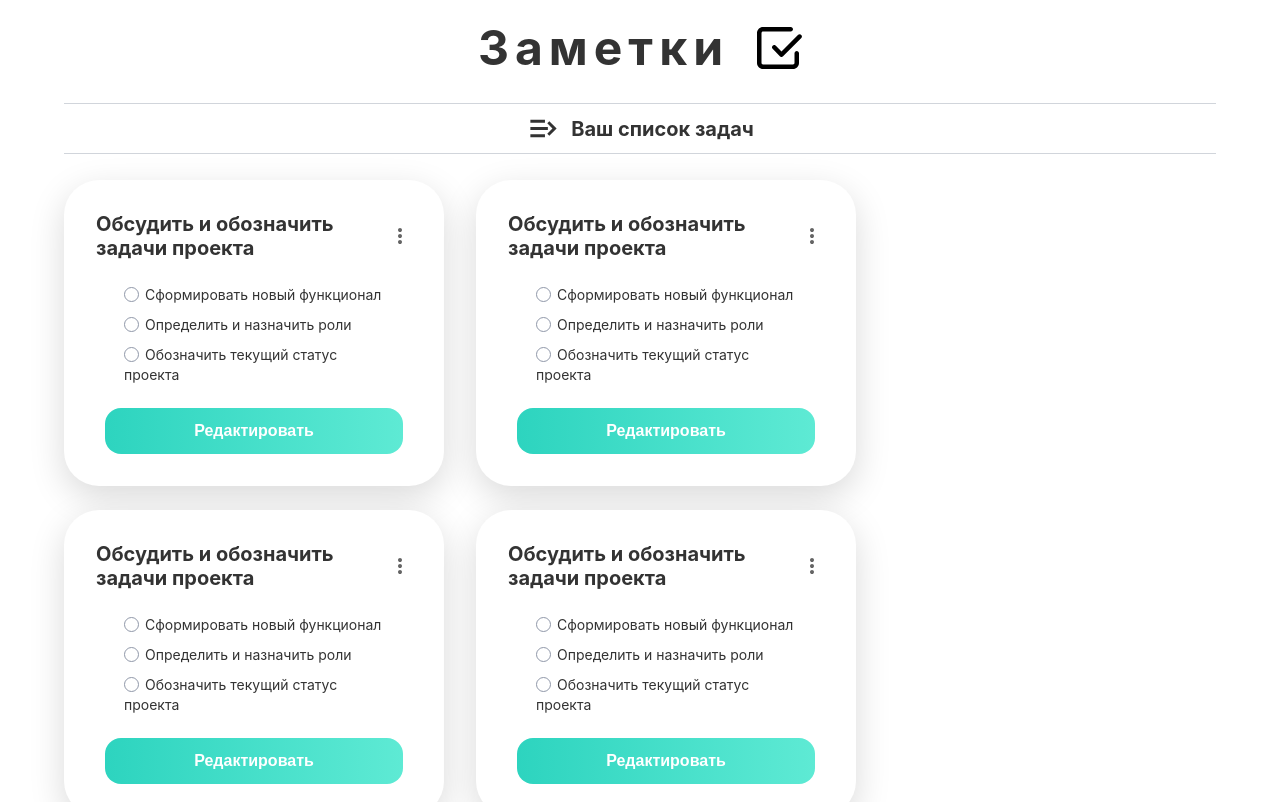
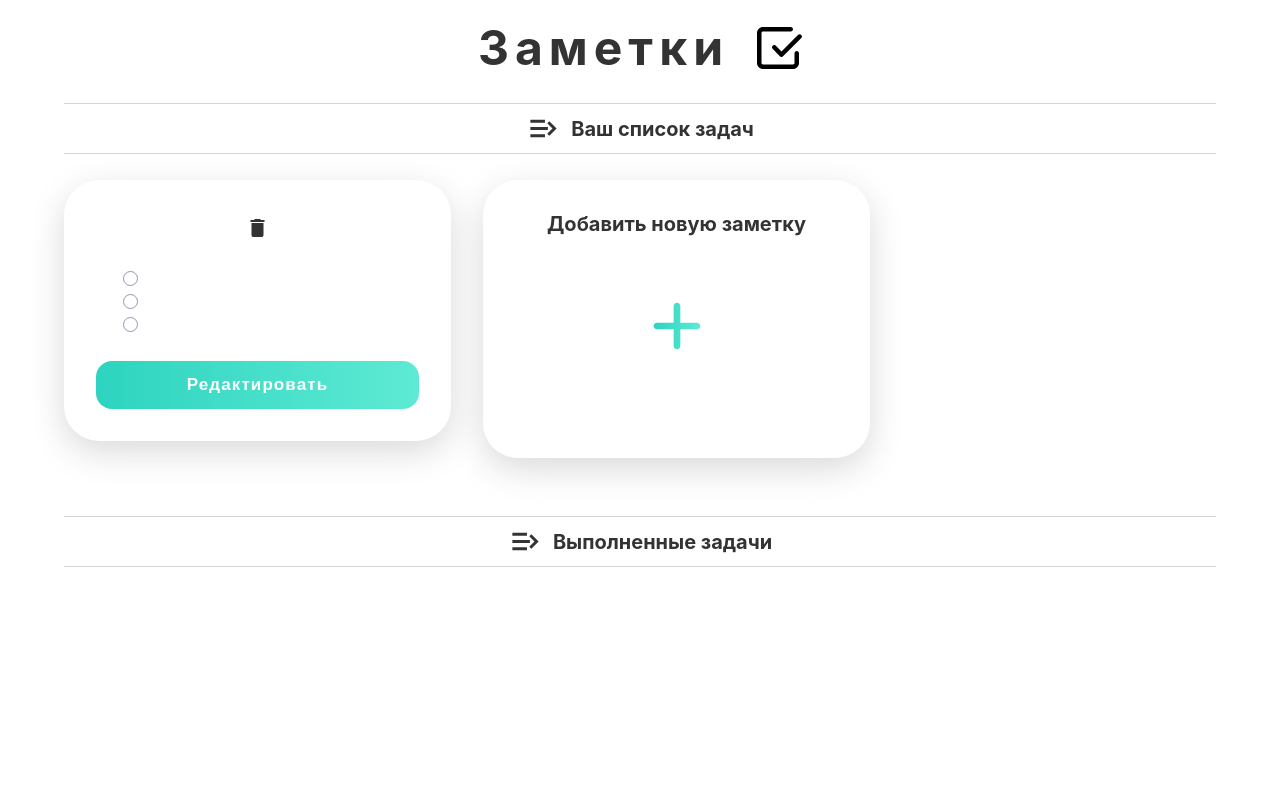
Before and after one commit to MariyaBes/TodoList-Vue, a Vue app: page / in a window 1280 px wide. Shown: the top 802 px of the page. Built offline with nearby package versions, Linux system fonts and the light colour scheme.

Commit message:
Промежуточный вариант добавления заметок

```diff
--- a/src/App.vue
+++ b/src/App.vue
@@ -6,33 +6,70 @@
     </div>
   </header>
 
-  <Crumb/>
+  <Crumb :title-crumb="titleCrumb" :crumbId="1"/>
 
   <div class="task-area">
-    <Task />
-    <Task />
-    <Task />
-    <Task />
-    <Task />
 
-    <AddNewTask/>
+    <Task :notes="notes" @addNote="addNewNote"/>
+    <AddNewTask :notes="notes" @addNote="addNewNote"/>
+
   </div>
 
+  <Crumb :title-crumb="titleCrumb" :crumbId="2"/>
 </template>
 
-
 <script>
-import { RouterLink, RouterView } from 'vue-router'
 import IconCheck from "@/components/icons/IconCheck.vue";
 import Task from "@/components/Task.vue";
 import AddNewTask from "@/components/AddNewTask.vue";
 import Crumb from "@/components/Crumb.vue";
+import ModalCreateTask from "@/components/ModalCreateTask.vue";
 import {defineComponent} from "vue";
 
 export default defineComponent({
   components: {IconCheck, Crumb, Task, AddNewTask},
+  data() {
+    return {
+      titleCrumb: [
+        { id: 1, title: "Ваш список задач" },
+        { id: 2, title: "Выполненные задачи" }
+      ],
+      notes: [
+        {id: 1, title: '', points: [
+            {pointId: 1, text: ''},
+            {pointId: 2, text: ''},
+            {pointId: 3, text: ''}
+          ],
+        }
+      ],
+    }
+  },
+  methods: {
+    generateUniqueId() {
+      return '_' + Math.random().toString(36).substr(2, 9);
+    },
+    addNewNote() {
+      function generateUniqueId() {
+        return '_' + Math.random().toString(36).substr(2, 9);
+      }
+      const newNote = {
+        id: generateUniqueId(),
+        title: '',
+        points: [],
+      };
 
+      this.notes.push(newNote);
+      this.saveDataToLocalStorage();
+    },
+    saveDataToLocalStorage() {
+      localStorage.setItem('notes', JSON.stringify(this.notes));
+    }
+  },
+  mounted() {
+    const savedNotes = localStorage.getItem('notes');
+    if (savedNotes) {
+      this.notes = JSON.parse(savedNotes);
+    }
+  }
 })
-
-
 </script>
--- a/src/components/AddNewTask.vue
+++ b/src/components/AddNewTask.vue
@@ -4,12 +4,10 @@
       <span class="task-new-text">Добавить новую заметку</span>
       <IconPlusNewTask />
     </div>
+    <div>
+      <ModalCreateTask v-model:show="isVisible" @addNote="addNewNote" :notes="notes"/>
+    </div>
   </form>
-
-  <div>
-    <ModalCreateTask v-model:show="isVisible"/>
-  </div>
-
 </template>
 
 <script>
@@ -19,6 +17,11 @@ import ModalCreateTask from "@/components/ModalCreateTask.vue";
 
 export default defineComponent({
   components: {IconPlusNewTask, ModalCreateTask},
+  props: {
+    notes: {
+      type: Array,
+    },
+  },
   data() {
     return {
       isVisible: false
@@ -27,6 +30,10 @@ export default defineComponent({
   methods: {
     openModalCreatedTask() {
       this.isVisible = true
+    },
+    addNewNote(newNote) {
+      this.$emit("addNote", newNote);
+      this.isVisible = false;
     }
   }
 })
--- a/src/components/Checkbox.vue
+++ b/src/components/Checkbox.vue
@@ -1,14 +1,37 @@
 <template>
-  <div class="task-content-container" v-for="item in items" :key="item.id">
-    <input type="checkbox" :id="'id-' + item.id" class="task-content-container__checkbox">
-    <label :for="'id-' + item.id" class="task-content-container__item">
+  <div class="task-content-container">
+    <div
+        v-for="item in items"
+        :key="item.id"
+        class="task-content-container__ul"
+    >
+      <ul class="task-content-points-list">
+        <li
+            v-for="point in item.points"
+            :key="point.pointId"
+            class="task-content-points-list__item"
+        >
+          <input
+              type="checkbox"
+              :id="'id-' + point.pointId"
+              class="points-list__checkbox"
+          >
+          <label
+              :for="'id-' + point.pointId"
+              class="points-list__label"
+          >
             <span class="cbx">
               <svg width="14px" height="12px" viewBox="0 0 14 12">
                 <polyline points="1 7.6 5 11 13 1"></polyline>
               </svg>
             </span>
-      <span class="task-content-container__text">{{ item.title }}</span>
-    </label>
+            <span class="points-list__label-text">
+              {{ point.text }}
+            </span>
+          </label>
+        </li>
+      </ul>
+    </div>
   </div>
 </template>
 
@@ -21,18 +44,32 @@ export default {
 </script>
 
 <style scoped>
-.task-content-container input[type="checkbox"] {
+.task-content-points-list {
+  list-style-type: none;
+  padding-left: 0;
+}
+
+.points-list__checkbox {
   display: none;
 }
 
+.points-list__label {
+  display: flex;
+  align-items: center;
+  cursor: default;
+  margin-bottom: 2px;
+}
+
+.task-content-points-list__item {
+  padding: 3px;
+}
+
 .task-content-container .cbx {
-  display: inline-flex;
   width: 15px;
   height: 15px;
   margin-right: 6px;
   border: 1px solid #9098a9;
   border-radius: 10px;
-  cursor: pointer;
 }
 
 .task-content-container .cbx svg {
@@ -40,45 +77,19 @@ export default {
   stroke-linecap: round;
   stroke-linejoin: round;
   transform-origin: center;
-  transform: scale(0);
-  transition: all 0.4s ease;
-  transition-delay: 0.1s;
 }
 
-.task-content-container .task-content-container__item .cbx svg polyline {
-  stroke-width: 2;
-  stroke: #2DD4BF;
+.task-content-container .point-checkbox:checked + .point-label .cbx svg polyline {
+  display: block;
 }
 
-.task-content-container .task-content-container__item .task-content-container__text {
-  position: relative;
-  cursor: pointer;
-  transition: color 0.3s ease;
-}
-
-.task-content-container .task-content-container__item input {
-  display: none;
-}
-
-.task-content-container input[type="checkbox"]:checked + .task-content-container__item .cbx {
-  border-color: transparent;
-}
-
-.task-content-container input[type="checkbox"]:checked + .task-content-container__item .cbx svg {
-  transform: scale(1);
-  stroke: #2DD4BF;
-}
-
-.task-content-container input[type="checkbox"]:checked + .task-content-container__item .task-content-container__text {
-  color: #9098a9;
-  text-decoration: line-through;
-}
-
-.task-content-container__text {
+.points-list__label-text {
   color: #333333;
   font-size: 14px;
   font-weight: 400;
-  cursor: pointer;
-  transition: color 0.3s ease;
+  white-space: nowrap;
+  overflow: hidden;
+  text-overflow: ellipsis;
+  max-width: 90%;
 }
 </style>
--- a/src/components/Crumb.vue
+++ b/src/components/Crumb.vue
@@ -2,8 +2,8 @@
   <div class="crumb">
     <span class="crumb-line"></span>
     <div class="crumb-title">
-      <IconBurger class="crumb-title__burger"/>
-      <p class="crumb-title__text">Ваш список задач</p>
+      <IconBurger class="crumb-title__burger" />
+      <p class="crumb-title__text">{{ crumbTitle }}</p>
     </div>
     <span class="crumb-line"></span>
   </div>
@@ -11,7 +11,25 @@
 
 <script setup>
 import IconBurger from "@/components/icons/IconBurger.vue";
+import { defineProps, computed } from "vue";
+
+const props = defineProps({
+  titleCrumb: {
+    type: Array,
+    required: true,
+  },
+  crumbId: {
+    type: Number,
+    required: true,
+  },
+});
+
+const crumbTitle = computed(() => {
+  const crumb = props.titleCrumb.find(item => item.id === props.crumbId);
+  return crumb ? crumb.title : "";
+});
 </script>
+
 
 <style scoped>
 
--- a/src/components/ModalCreateTask.vue
+++ b/src/components/ModalCreateTask.vue
@@ -1,6 +1,18 @@
 <template>
-  <div v-if="show" class="modal-container-back-screen" @click="isVisible">
-    <div @click.stop class="modal-container">
+  <form @submit.prevent>
+    <div
+        v-if="show"
+        class="modal-container-back-screen"
+        @click="isVisible"
+        v-for="note in notes"
+        :key="note.id"
+    >
+      <div
+          @click.stop
+          class="modal-container"
+          v-for="point in note.points"
+          :key="point.pointId"
+      >
         <div class="modal-header">
           <h2 class="modal-header__title">
             Создать заметку
@@ -11,21 +23,25 @@
         <div class="modal-content">
           <div class="modal-content-setname">
             <h2 class="modal-content-setname__text"></h2>
-          <input type="text" class="modal-content-setname__input" placeholder="Название заметки...">
+            <input
+                :value="note.title"
+                @input="note.title = $event.target.value"
+                type="text"
+                class="modal-content-setname__input"
+                placeholder="Название заметки..."
+            >
           </div>
 
           <span class="modal-header__line"></span>
 
           <div class="modal-content-view-add">
-
-          <div class="modal-content-view-add-list">
+            <div
+                class="modal-content-view-add-list"
+            >
               <IconAdd />
-            <p class="modal-content-view-add-list__text">Сделать лаб. работу №4</p>
-          </div>
-
-          <div class="modal-content-view-add-list">
-            <IconAdd />
-            <p class="modal-content-view-add-list__text">Сделать лаб. работу №4</p>
+              <p class="modal-content-view-add-list__text">
+                {{ point.text }}
+              </p>
             </div>
 
           </div>
@@ -33,18 +49,29 @@
           <span class="modal-header__line"></span>
 
           <div class="modal-content-add-new-element">
-          <input type="text" class="modal-content-add-new-element__input" placeholder="Добавить элемент...">
+            <input
+                :value="point.text"
+                @input="point.text = $event.target.value"
+                type="text"
+                class="modal-content-add-new-element__input"
+                placeholder="Добавить элемент..."
+            >
           </div>
 
           <div class="modal-content-event">
-          <button class="modal-content-event__button-success">Добавить</button>
+            <button
+                @click="addNewNote"
+                class="modal-content-event__button-success"
+            >
+              Добавить
+            </button>
             <button @click="isVisible" class="modal-content-event__button-cancel">Отмена</button>
           </div>
 
         </div>
       </div>
     </div>
-
+  </form>
 </template>
 
 <script>
@@ -57,12 +84,27 @@ export default {
     show: {
       type: Boolean,
       default: true,
+    },
+    notes: {
+      type: Array,
     }
   },
   methods: {
     isVisible() {
       this.$emit('update:show', false)
     },
+    addNewNote() {
+      // Собираем данные из инпутов
+      const title = "";
+      const points = [{
+        text: ""
+      }];
+      // Создаем объект newNote
+      const newNote = {title, points};
+      // Вызываем событие addNote и передаем newNote
+      this.$emit("addNote", newNote);
+      this.isVisible();
+    }
   }
 }
 </script>
--- /dev/null
+++ b/src/components/ModalDeleteTask.vue
@@ -0,0 +1,135 @@
+<template>
+  <div v-if="show" class="modal-container-back-screen" @click="isVisible">
+    <div @click.stop class="modal-container">
+      <div class="modal-container-header">
+        <h1 class="modal-container-header__title">
+          Удалить заметку
+        </h1>
+        <h1 class="modal-container-header__warning">Вы действительно хотите удалить данную заметку? </h1>
+      </div>
+
+      <div class="modal-content-event">
+        <button class="modal-content-event__button-danger">Удалить</button>
+        <button @click="isVisible" class="modal-content-event__button-cancel">Отмена</button>
+      </div>
+    </div>
+  </div>
+</template>
+
+<script>
+export default {
+  props: {
+    show: {
+      type: Boolean,
+      default: true,
+    }
+  },
+  methods: {
+    isVisible() {
+      this.$emit('update:show', false);
+    }
+  }
+}
+</script>
+
+<style scoped>
+.modal-container-back-screen {
+  display: flex;
+  flex-shrink: 0;
+  width: 100%;
+  height: 100%;
+  top: 0;
+  bottom: 0;
+  right: 0;
+  left: 0;
+  position: fixed;
+  background: rgba(0, 0, 0, 0.30);
+}
+
+.modal-container {
+  display: inline-flex;
+  padding: 50px 45px;
+  flex-direction: column;
+  align-items: flex-start;
+  gap: 24px;
+  width: max-content;
+  height: max-content;
+  margin: auto;
+  border-radius: 35px;
+  background: white;
+}
+
+.modal-container-header {
+  display: flex;
+  width: 512px;
+  flex-direction: column;
+  justify-content: center;
+  align-items: flex-start;
+  gap: 24px;
+}
+
+.modal-container-header__title {
+  width: 410px;
+  color: #333333;
+  font-size: 24px;
+  font-weight: 700;
+}
+
+.modal-container-header__warning {
+  width: 410px;
+  color: #333333;
+  font-size: 20px;
+  font-weight: 500;
+}
+
+.modal-content-event {
+  display: flex;
+  align-items: flex-start;
+  gap: 24px;
+  align-self: stretch;
+}
+
+.modal-content-event__button-danger {
+  display: flex;
+  padding: 13px 79px;
+  justify-content: center;
+  align-self: center;
+  gap: 10px;
+  flex: 1 0 0;
+  border: none;
+  border-radius: 16px;
+  background: linear-gradient(90deg, #EF4444 0%, #F87171 100%);
+
+  color: white;
+  font-size: 18px;
+  font-weight: 700;
+
+  cursor: pointer;
+}
+
+.modal-content-event__button-danger:hover {
+  background: linear-gradient(90deg, #dc2626 0%, #EF4444 100%);
+}
+
+.modal-content-event__button-cancel {
+  display: flex;
+  padding: 13px 79px;
+  justify-content: center;
+  align-self: center;
+  gap: 10px;
+  flex: 1 0 0;
+  border: none;
+  border-radius: 16px;
+  background: linear-gradient(90deg, #D9D9D9 0%, #DFDFDF 100%);
+
+  color: white;
+  font-size: 18px;
+  font-weight: 700;
+
+  cursor: pointer;
+}
+
+.modal-content-event__button-cancel:hover {
+  background: linear-gradient(90deg, #a3a3a3 0%, #d4d4d4 100%);
+}
+</style>
--- a/src/components/SelectDelete.vue
+++ b/src/components/SelectDelete.vue
@@ -1,62 +1,66 @@
 <template>
-  <div v-if="isVisible" class="task-select-delete">
-    <li class="task-select-delete-list">
-      <IconDelete/>
-      <p class="task-select-delete-list__text">Удалить заметку</p>
-    </li>
+  <form @click="openModalDeleteTask">
+    <div  class="task-select-delete">
+      <li class="task-select-delete-list">
+        <IconDelete class="task-select-delete-list__icon"/>
+      </li>
+    </div>
+  </form>
+
+  <div>
+    <ModalDeleteTask :show="show"  @update:show="show = $event"/>
   </div>
+
 </template>
 
 <script>
 import IconDelete from "@/components/icons/IconDelete.vue";
+import ModalDeleteTask from "@/components/ModalDeleteTask.vue";
 
 export default {
-  components: {IconDelete},
+  components: {ModalDeleteTask, IconDelete},
   props: {
-    isVisible: Boolean,
+    show: Boolean,
   },
   methods: {
-    closeDropdown() {
-      this.$emit("close");
+    openModalDeleteTask() {
+      this.$emit('update:show', true);
     }
   }
 }
 </script>
 
 <style scoped>
+
 .task-select-delete {
   display: flex;
-  position: absolute;
-  margin-left: 83px;
-  margin-top: 75px;
-  width: 240px;
   justify-content: center;
   align-items: center;
   z-index: 10;
-
+  width: 32px;
+  height: 32px;
+  cursor: pointer;
   border-radius: 8px;
-  background: white;
-  box-shadow: 0 1px 10px 0 rgba(0, 0, 0, 0.15);
-  cursor: pointer;
+  list-style: none;
 }
 
 .task-select-delete:hover {
   background: #eef1f3;
+  transition: all ease-in-out 0.1s;
 }
 
 .task-select-delete-list {
   display: flex;
   justify-content: center;
   align-items: center;
-  list-style: none;
-  gap: 10px;
-  padding: 11px 15px;
 }
 
-.task-select-delete-list__text {
-  color: #EF4444;
-  font-size: 16px;
-  font-weight: 700;
+.task-select-delete-list__icon {
+  fill: #333333;
 }
 
+.task-select-delete-list__icon:hover {
+  fill: #EF4444;
+  transition: color ease-in-out 0.3s;
+}
 </style>
--- a/src/components/Task.vue
+++ b/src/components/Task.vue
@@ -1,57 +1,44 @@
 <template>
   <div class="task-container">
-    <div class="task-header">
+    <div
+        v-for="note in notes"
+        :key="note.id"
+        class="task-header"
+    >
+      <p class="task-header__text">{{ note.title }}</p>
 
-      <p class="task-header__text">Обсудить и обозначить
-        задачи проекта</p>
-
-      <div @click="openDelete" class="task-header__button">
-        <IconDotsVertical class="task-header__icon"/>
-      </div>
-      <SelectDelete id="openDialog" :isVisible="isDropdownVisible" @close="closeDropdown"/>
+      <SelectDelete :show="showDeleteModal"/>
 
     </div>
-
     <div class="task-content">
 
-      <Checkbox  :items="name" />
+      <Checkbox  :items="notes" />
 
     </div>
-
     <button class="task-button">
       <span class="task-button-edit">Редактировать</span>
     </button>
-
   </div>
 </template>
 
 <script>
 import IconDotsVertical from "@/components/icons/IconDotsVertical.vue";
+import Checkbox from "@/components/Checkbox.vue";
 import SelectDelete from "@/components/SelectDelete.vue";
-import Checkbox from "@/components/Checkbox.vue";
 
 export default {
-  components: {Checkbox, SelectDelete, IconDotsVertical},
+  components: {SelectDelete, Checkbox, IconDotsVertical},
+  props: {
+    notes: {
+      type: Array
+    }
+  },
   data() {
     return {
-      isDropdownVisible: false,
-      name: [
-        {id: 1, title: 'Сформировать новый функционал'},
-        {id: 2, title: 'Определить и назначить роли'},
-        {id: 3, title: 'Обозначить текущий статус проекта'},
-      ],
-    };
-  },
-  methods: {
-    openDelete() {
-      this.isDropdownVisible = !this.isDropdownVisible;
-    },
-    closeDropdown() {
-      this.isDropdownVisible = false;
+      showDeleteModal: false
     }
   }
 }
-
 </script>
 
 <style scoped>
@@ -59,7 +46,7 @@ export default {
 @media (max-width: 1700px) {
   .task-container {
     width: 100%;
-    max-width: 380px;
+    max-width: 387px;
   }
 }
 
@@ -104,22 +91,10 @@ export default {
   max-width: 88%;
 }
 
-.task-header__button {
-  display: flex;
-  border: none;
-  background: transparent;
-  cursor: pointer;
-}
-
-.task-header__button:hover {
-  background: #E5E7EB;
-  border-radius: 5px;
-  transition: all ease-in 0.2s;
-}
-
 .task-content {
   display: flex;
-  padding: 0 28px;
+  width: 100%;
+  padding: 0 24px;
   flex-direction: column;
   align-items: flex-start;
   gap: 10px;
@@ -131,6 +106,7 @@ export default {
   justify-content: center;
   align-items: center;
   gap: 10px;
+  width: 100%;
   outline: none;
   border: none;
   border-radius: 16px;
@@ -146,8 +122,9 @@ export default {
 
 .task-button-edit {
   color: white;
-  font-size: 16px;
+  font-size: 17px;
   font-weight: 700;
+  letter-spacing: 1.1px;
 }
 
 </style>
--- a/src/components/icons/IconDelete.vue
+++ b/src/components/icons/IconDelete.vue
@@ -1,5 +1,5 @@
 <template>
   <svg xmlns="http://www.w3.org/2000/svg" width="25" height="24" viewBox="0 0 25 24" fill="none">
-    <path d="M19.5 4H16L15 3H10L9 4H5.5V6H19.5M6.5 19C6.5 19.5304 6.71071 20.0391 7.08579 20.4142C7.46086 20.7893 7.96957 21 8.5 21H16.5C17.0304 21 17.5391 20.7893 17.9142 20.4142C18.2893 20.0391 18.5 19.5304 18.5 19V7H6.5V19Z" fill="#EF4444"/>
+    <path d="M19.5 4H16L15 3H10L9 4H5.5V6H19.5M6.5 19C6.5 19.5304 6.71071 20.0391 7.08579 20.4142C7.46086 20.7893 7.96957 21 8.5 21H16.5C17.0304 21 17.5391 20.7893 17.9142 20.4142C18.2893 20.0391 18.5 19.5304 18.5 19V7H6.5V19Z" />
   </svg>
 </template>
```
Lines whose indentation alone changed are shown as unchanged.
